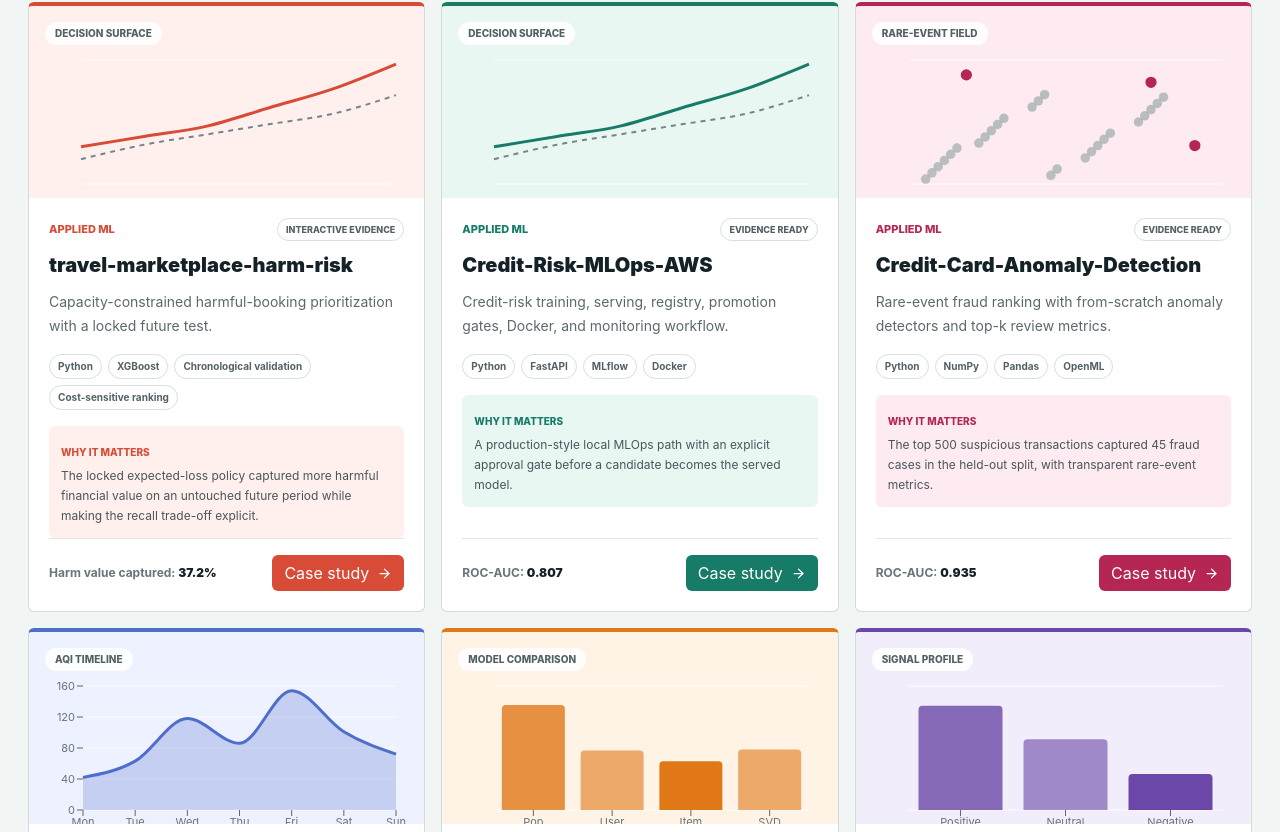
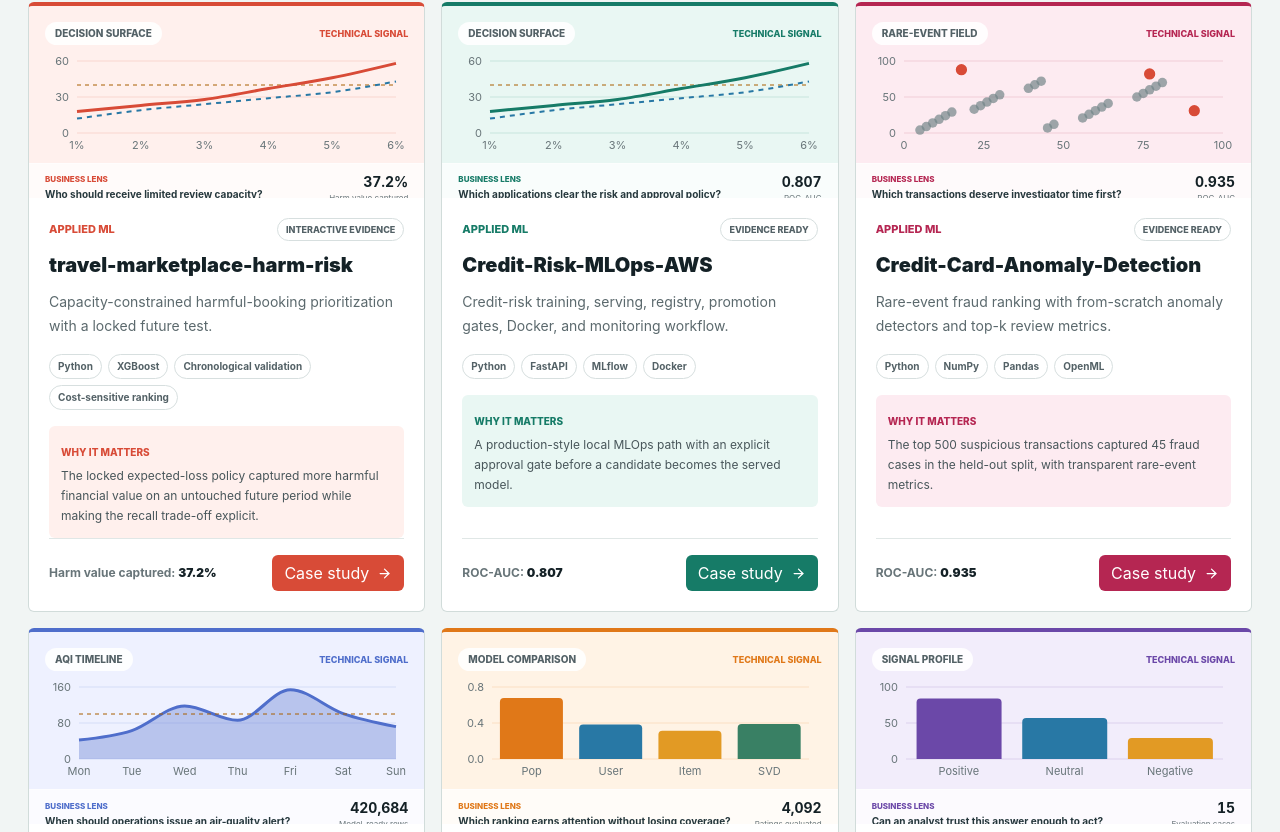
Before and after one commit to Ayush210895/ai-quality-lab, a React (Vite) app: page / in a window 1280 px wide. Shown: the part 628-1460 px from the top of the page. Built offline with nearby package versions, Linux system fonts and the light colour scheme.

Commit message:
Add business context to project visuals

```diff
--- a/src/PortfolioSite.tsx
+++ b/src/PortfolioSite.tsx
@@ -28,6 +28,7 @@
   Cell,
   Line,
   LineChart,
+  ReferenceLine,
   ResponsiveContainer,
   Scatter,
   ScatterChart,
@@ -84,6 +85,37 @@
   "Space-Race-Visualisation": ["Historical breadth versus source freshness", "Visual simplicity versus analytical nuance", "Descriptive comparison versus causal interpretation"],
   "ai-quality-lab": ["Broad model coverage versus model-specific depth", "Browser portability versus executing arbitrary models", "Simple launch gates versus domain-specific governance"],
 };
+
+const BUSINESS_QUESTIONS: Record<VisualKind, string> = {
+  risk: "Who should receive limited review capacity?",
+  fraud: "Which cases deserve investigator time first?",
+  air: "When does a forecast require an operational response?",
+  ranking: "Which option creates the strongest customer relevance?",
+  language: "Can this signal support a grounded decision?",
+  clusters: "Which segments meaningfully change the action?",
+  signals: "Which patterns should trigger attention?",
+  regression: "How much prediction error is acceptable?",
+  space: "Where are activity and investment concentrated?",
+  agents: "Where should automation stop for human review?",
+  portfolio: "What is driving risk and diversification?",
+  learning: "Can the method be explained, tested, and trusted?",
+};
+
+const PROJECT_BUSINESS_QUESTIONS: Record<string, string> = {
+  "travel-marketplace-harm-risk": "Who should receive limited review capacity?",
+  "Credit-Risk-MLOps-AWS": "Which applications clear the risk and approval policy?",
+  "Credit-Card-Anomaly-Detection": "Which transactions deserve investigator time first?",
+  "Beijing-AQI-Prediction": "When should operations issue an air-quality alert?",
+  "Amazon-Recommendation-System": "Which ranking earns attention without losing coverage?",
+  "financial-doc-agent": "Can an analyst trust this answer enough to act?",
+  "multi-agent-dev-system": "Which delivery steps can be automated with review?",
+  "Space-Race-Visualisation": "How have capability and investment shifted over time?",
+  "ai-quality-lab": "Is this model ready for a production decision?",
+};
+
+function businessQuestion(project: ProjectStory) {
+  return PROJECT_BUSINESS_QUESTIONS[project.name] ?? BUSINESS_QUESTIONS[project.visual];
+}
 
 export default function PortfolioSite({ project, onHome, onOpenLab, onSelectProject }: PortfolioSiteProps) {
   return project
@@ -161,13 +193,13 @@
 }
 
 function AtlasStat({ value, label, color }: { value: string; label: string; color: string }) {
-  return <div className="border-r border-[#d8e0df] p-4 last:border-r-0" style={{ borderTop: `4px solid ${color}` }}><strong className="block text-3xl font-black tabular-nums">{value}</strong><span className="mt-1 block text-xs leading-5 text-[#687579]">{label}</span></div>;
+  return <div className="border-r border-[#d8e0df] p-4 last:border-r-0" style={{ borderTop: `4px solid ${color}`, backgroundColor: `${color}10` }}><strong className="block text-3xl font-black tabular-nums">{value}</strong><span className="mt-1 block text-xs leading-5 text-[#687579]">{label}</span></div>;
 }
 
 function ProjectTile({ project, onSelect }: { project: ProjectStory; onSelect: () => void }) {
   return <article className="group flex min-h-[540px] flex-col overflow-hidden rounded-[6px] border border-[#d1dcda] bg-white transition-transform hover:-translate-y-1 hover:shadow-[0_16px_36px_rgba(20,33,38,.12)]" style={{ borderTop: `4px solid ${project.accent}` }}>
     <button type="button" className="block h-48 w-full overflow-hidden text-left" onClick={onSelect} aria-label={`Explore ${project.name}`}>
-      <VisualStage kind={project.visual} accent={project.accent} soft={project.soft} compact />
+      <VisualStage project={project} compact />
     </button>
     <div className="flex flex-1 flex-col p-5">
       <div className="flex items-center justify-between gap-3"><span className="text-[11px] font-extrabold uppercase" style={{ color: project.accent }}>{projectGroup(project)}</span><span className="rounded-full border border-[#d7dfdf] px-2 py-1 text-[9px] font-extrabold uppercase text-[#536166]">{STATUS_COPY[project.status].label}</span></div>
@@ -198,7 +230,7 @@
               <div className="mt-5 border-l-4 bg-white/75 p-4" style={{ borderColor: project.accent }}><span className="text-[10px] font-extrabold uppercase" style={{ color: project.accent }}>The result in one sentence</span><p className="mt-1 text-sm font-bold leading-6 text-[#26383d]">{project.outcome}</p></div>
               <div className="mt-6 flex flex-wrap gap-2"><a className="inline-flex min-h-10 items-center gap-2 rounded-[6px] px-4 text-sm font-bold text-white" style={{ backgroundColor: project.accent }} href={project.repoUrl} target="_blank" rel="noreferrer"><Code2 size={16} /> View repository <ArrowUpRight size={15} /></a>{project.name === "ai-quality-lab" && <button type="button" className="inline-flex min-h-10 items-center gap-2 rounded-[6px] border border-[#9baba8] bg-white px-4 text-sm font-bold" onClick={onOpenLab}><FlaskConical size={16} /> Open live lab</button>}</div>
             </div>
-            <div className="min-h-[340px] overflow-hidden rounded-[6px] border border-white/70 bg-white/60 shadow-[0_18px_45px_rgba(20,33,38,.12)]"><VisualStage kind={project.visual} accent={project.accent} soft={project.soft} /></div>
+            <div className="min-h-[560px] overflow-hidden rounded-[6px] border border-white/70 bg-white/60 shadow-[0_18px_45px_rgba(20,33,38,.12)] lg:min-h-[390px]"><VisualStage project={project} /></div>
           </div>
         </div>
       </section>
@@ -321,19 +353,27 @@
 
 const tooltipStyle = { border: "1px solid #d4dddc", borderRadius: 6, fontSize: 11, boxShadow: "0 8px 22px rgba(20,33,38,.12)" };
 
-function VisualStage({ kind, accent, soft, compact = false }: { kind: VisualKind; accent: string; soft: string; compact?: boolean }) {
-  const height = compact ? 192 : 340;
-  const common = <CartesianGrid stroke="#ffffff" strokeOpacity={0.75} vertical={false} />;
+function VisualStage({ project, compact = false }: { project: ProjectStory; compact?: boolean }) {
+  const { visual: kind, accent, soft } = project;
+  const question = businessQuestion(project);
+  const common = <CartesianGrid stroke={accent} strokeOpacity={0.16} vertical={false} />;
   const label = visualLabel(kind);
-  return <div className="relative h-full w-full overflow-hidden p-4" style={{ backgroundColor: soft }}>
-    <div className="absolute left-4 top-4 z-10 rounded-full bg-white/90 px-2.5 py-1 text-[10px] font-extrabold uppercase text-[#536166]">{label}</div>
-    <div style={{ height: `${height}px`, paddingTop: compact ? 22 : 30 }}>
-      {kind === "fraud" || kind === "clusters" ? <ScatterVisual kind={kind} accent={accent} common={common} />
-        : kind === "ranking" || kind === "language" || kind === "portfolio" || kind === "space" ? <BarVisual kind={kind} accent={accent} common={common} />
-          : kind === "agents" || kind === "learning" ? <FlowVisual kind={kind} accent={accent} />
-            : kind === "air" ? <AreaVisual accent={accent} common={common} />
-              : <LineVisual kind={kind} accent={accent} common={common} />}
+  const chart = kind === "fraud" || kind === "clusters" ? <ScatterVisual kind={kind} accent={accent} common={common} />
+    : kind === "ranking" || kind === "language" || kind === "portfolio" || kind === "space" ? <BarVisual kind={kind} accent={accent} common={common} />
+      : kind === "agents" || kind === "learning" ? <FlowVisual kind={kind} accent={accent} />
+        : kind === "air" ? <AreaVisual accent={accent} common={common} />
+          : <LineVisual kind={kind} accent={accent} common={common} />;
+  return <div className="flex h-full w-full flex-col overflow-hidden" style={{ backgroundColor: soft }}>
+    <div className="flex items-center justify-between gap-3 px-4 pt-4"><span className="rounded-full bg-white/90 px-2.5 py-1 text-[10px] font-extrabold uppercase text-[#536166]">{label}</span><span className="text-[9px] font-extrabold uppercase" style={{ color: accent }}>Technical signal</span></div>
+    <div className={compact ? "px-3" : "grid flex-1 grid-rows-[220px_1fr] lg:grid-cols-[minmax(0,1fr)_230px] lg:grid-rows-1"}>
+      <div className={`min-w-0 px-1 ${compact ? "h-[118px]" : "h-full"}`}>{chart}</div>
+      {!compact && <aside className="business-visual-panel flex flex-col justify-between border-t border-white/30 p-5 text-white lg:border-l lg:border-t-0">
+        <div><p className="text-[10px] font-extrabold uppercase text-[#ffd475]">Business question</p><p className="mt-2 text-lg font-black leading-6">{question}</p></div>
+        <div className="mt-5 border-t border-white/20 pt-4"><span className="text-[10px] font-extrabold uppercase text-[#9edfd5]">Decision owner</span><strong className="mt-1 block text-sm leading-5">{project.decisionOwner}</strong></div>
+        <div className="mt-4 border-t border-white/20 pt-4"><span className="text-[10px] font-extrabold uppercase text-[#9edfd5]">Proof point</span><strong className="mt-1 block text-2xl tabular-nums">{project.metrics[0].value}</strong><small className="mt-1 block text-xs text-[#d6e0df]">{project.metrics[0].label}</small></div>
+      </aside>}
     </div>
+    {compact && <div className="grid min-h-[46px] grid-cols-[1fr_auto] items-center gap-3 border-t border-white/60 bg-white/75 px-4 py-2"><span><span className="block text-[8px] font-extrabold uppercase" style={{ color: accent }}>Business lens</span><strong className="mt-0.5 line-clamp-1 block text-[10px] text-[#26383d]">{question}</strong></span><span className="text-right"><strong className="block text-sm tabular-nums text-[#142126]">{project.metrics[0].value}</strong><small className="block text-[8px] text-[#687579]">{project.metrics[0].label}</small></span></div>}
   </div>;
 }
 
@@ -343,17 +383,17 @@
 }
 
 function LineVisual({ kind, accent, common }: { kind: VisualKind; accent: string; common: ReactNode }) {
-  const data = kind === "signals"
-    ? Array.from({ length: 24 }, (_, i) => ({ x: i, a: Math.sin(i * 0.72) * 32 + Math.cos(i * 0.21) * 10 + 50 }))
+  const data: Array<{ x: string; a: number; b?: number }> = kind === "signals"
+    ? Array.from({ length: 24 }, (_, i) => ({ x: String(i + 1), a: Math.sin(i * 0.72) * 32 + Math.cos(i * 0.21) * 10 + 50 }))
     : kind === "risk"
-      ? [{ x: 1, a: 18, b: 12 }, { x: 2, a: 23, b: 19 }, { x: 3, a: 28, b: 24 }, { x: 4, a: 37, b: 29 }, { x: 5, a: 46, b: 34 }, { x: 6, a: 58, b: 43 }]
-      : [{ x: 1, a: 32, b: 30 }, { x: 2, a: 43, b: 46 }, { x: 3, a: 38, b: 41 }, { x: 4, a: 58, b: 54 }, { x: 5, a: 65, b: 68 }, { x: 6, a: 73, b: 71 }];
-  return <ResponsiveContainer width="100%" height="100%"><LineChart data={data} margin={{ top: 16, right: 12, left: -24, bottom: 0 }}>{common}<XAxis dataKey="x" tick={false} axisLine={false} /><YAxis tick={false} axisLine={false} /><Tooltip contentStyle={tooltipStyle} /><Line type="monotone" dataKey="a" stroke={accent} strokeWidth={3} dot={false} /><Line type="monotone" dataKey="b" stroke="#758488" strokeWidth={2} strokeDasharray="5 5" dot={false} /></LineChart></ResponsiveContainer>;
+      ? [{ x: "1%", a: 18, b: 12 }, { x: "2%", a: 23, b: 19 }, { x: "3%", a: 28, b: 24 }, { x: "4%", a: 37, b: 29 }, { x: "5%", a: 46, b: 34 }, { x: "6%", a: 58, b: 43 }]
+      : [{ x: "P1", a: 32, b: 30 }, { x: "P2", a: 43, b: 46 }, { x: "P3", a: 38, b: 41 }, { x: "P4", a: 58, b: 54 }, { x: "P5", a: 65, b: 68 }, { x: "P6", a: 73, b: 71 }];
+  return <ResponsiveContainer width="100%" height="100%"><LineChart data={data} margin={{ top: 16, right: 12, left: 0, bottom: 0 }}>{common}<XAxis dataKey="x" tick={{ fontSize: 9 }} axisLine={false} tickLine={false} /><YAxis tick={{ fontSize: 9 }} axisLine={false} tickLine={false} width={32} /><Tooltip contentStyle={tooltipStyle} /><ReferenceLine y={kind === "signals" ? 50 : 40} stroke="#a85f00" strokeDasharray="4 4" /><Line type="monotone" dataKey="a" name="Primary" stroke={accent} strokeWidth={3} dot={false} /><Line type="monotone" dataKey="b" name="Baseline" stroke="#2878a5" strokeWidth={2} strokeDasharray="5 5" dot={false} /></LineChart></ResponsiveContainer>;
 }
 
 function AreaVisual({ accent, common }: { accent: string; common: ReactNode }) {
   const data = [{ x: "Mon", a: 42 }, { x: "Tue", a: 63 }, { x: "Wed", a: 118 }, { x: "Thu", a: 86 }, { x: "Fri", a: 154 }, { x: "Sat", a: 101 }, { x: "Sun", a: 72 }];
-  return <ResponsiveContainer width="100%" height="100%"><AreaChart data={data} margin={{ top: 16, right: 12, left: -22, bottom: 0 }}>{common}<XAxis dataKey="x" tick={{ fontSize: 10 }} axisLine={false} /><YAxis tick={{ fontSize: 10 }} axisLine={false} /><Tooltip contentStyle={tooltipStyle} /><Area type="monotone" dataKey="a" stroke={accent} fill={accent} fillOpacity={0.26} strokeWidth={3} /></AreaChart></ResponsiveContainer>;
+  return <ResponsiveContainer width="100%" height="100%"><AreaChart data={data} margin={{ top: 16, right: 12, left: 0, bottom: 0 }}>{common}<XAxis dataKey="x" tick={{ fontSize: 9 }} axisLine={false} tickLine={false} /><YAxis tick={{ fontSize: 9 }} axisLine={false} tickLine={false} width={34} /><Tooltip contentStyle={tooltipStyle} /><ReferenceLine y={100} stroke="#a85f00" strokeDasharray="4 4" /><Area type="monotone" dataKey="a" name="AQI" stroke={accent} fill={accent} fillOpacity={0.34} strokeWidth={3} /></AreaChart></ResponsiveContainer>;
 }
 
 function BarVisual({ kind, accent, common }: { kind: VisualKind; accent: string; common: ReactNode }) {
@@ -361,13 +401,14 @@
     : kind === "space" ? [{ name: "60s", value: 420 }, { name: "70s", value: 1038 }, { name: "80s", value: 964 }, { name: "90s", value: 890 }, { name: "00s", value: 632 }, { name: "10s", value: 380 }]
       : kind === "portfolio" ? [{ name: "AAPL", value: 60 }, { name: "MSFT", value: 47 }, { name: "JPM", value: 48 }, { name: "TLT", value: -44 }, { name: "GLD", value: -10 }]
         : [{ name: "Positive", value: 84 }, { name: "Neutral", value: 57 }, { name: "Negative", value: 29 }];
-  return <ResponsiveContainer width="100%" height="100%"><BarChart data={data} margin={{ top: 16, right: 12, left: -24, bottom: 0 }}>{common}<XAxis dataKey="name" tick={{ fontSize: 10 }} axisLine={false} /><YAxis tick={false} axisLine={false} /><Tooltip contentStyle={tooltipStyle} /><Bar dataKey="value" radius={[4, 4, 0, 0]}>{data.map((entry, index) => <Cell key={entry.name} fill={index === 2 ? accent : `${accent}${index % 2 ? "99" : "cc"}`} />)}</Bar></BarChart></ResponsiveContainer>;
+  const colors = [accent, "#2878a5", "#e29a24", "#398064", "#7656a5", "#d75b4d"];
+  return <ResponsiveContainer width="100%" height="100%"><BarChart data={data} margin={{ top: 16, right: 12, left: 0, bottom: 0 }}>{common}<XAxis dataKey="name" tick={{ fontSize: 9 }} axisLine={false} tickLine={false} /><YAxis tick={{ fontSize: 9 }} axisLine={false} tickLine={false} width={34} tickFormatter={(value: number) => kind === "ranking" ? value.toFixed(1) : String(Math.round(value))} /><Tooltip contentStyle={tooltipStyle} /><Bar dataKey="value" radius={[4, 4, 0, 0]}>{data.map((entry, index) => <Cell key={entry.name} fill={colors[index % colors.length]} />)}</Bar></BarChart></ResponsiveContainer>;
 }
 
 function ScatterVisual({ kind, accent, common }: { kind: VisualKind; accent: string; common: ReactNode }) {
   const normal = Array.from({ length: 26 }, (_, i) => ({ x: (i * 17) % 83 + (kind === "clusters" && i > 12 ? 48 : 5), y: (i * 29) % 70 + (kind === "clusters" && i > 12 ? 18 : 4), z: 55 }));
   const flagged = kind === "fraud" ? [{ x: 18, y: 88, z: 100 }, { x: 77, y: 82, z: 100 }, { x: 91, y: 31, z: 100 }] : Array.from({ length: 12 }, (_, i) => ({ x: 65 + (i * 13) % 32, y: 45 + (i * 19) % 45, z: 65 }));
-  return <ResponsiveContainer width="100%" height="100%"><ScatterChart margin={{ top: 16, right: 12, left: -22, bottom: 0 }}>{common}<XAxis type="number" dataKey="x" tick={false} axisLine={false} /><YAxis type="number" dataKey="y" tick={false} axisLine={false} /><ZAxis type="number" dataKey="z" range={[35, 100]} /><Tooltip contentStyle={tooltipStyle} /><Scatter data={normal} fill={kind === "clusters" ? "#4f6ecb" : "#9aa8aa"} fillOpacity={0.68} /><Scatter data={flagged} fill={accent} /></ScatterChart></ResponsiveContainer>;
+  return <ResponsiveContainer width="100%" height="100%"><ScatterChart margin={{ top: 16, right: 12, left: 0, bottom: 0 }}>{common}<XAxis type="number" dataKey="x" tick={{ fontSize: 9 }} axisLine={false} tickLine={false} /><YAxis type="number" dataKey="y" tick={{ fontSize: 9 }} axisLine={false} tickLine={false} width={32} /><ZAxis type="number" dataKey="z" range={[35, 100]} /><Tooltip contentStyle={tooltipStyle} /><Scatter name="Population" data={normal} fill={kind === "clusters" ? "#2878a5" : "#718487"} fillOpacity={0.68} /><Scatter name={kind === "fraud" ? "Priority review" : "Segment B"} data={flagged} fill={kind === "fraud" ? "#d84b37" : "#e29a24"} /></ScatterChart></ResponsiveContainer>;
 }
 
 function FlowVisual({ kind, accent }: { kind: VisualKind; accent: string }) {
--- a/src/index.css
+++ b/src/index.css
@@ -56,6 +56,11 @@
 .recharts-cartesian-axis-tick-value { fill: #687579; font-size: 11px; }
 .recharts-tooltip-wrapper { outline: none; }
 
+.business-visual-panel {
+  background: #20343a;
+  border-bottom: 5px solid #e3a32b;
+}
+
 .architecture-stage[aria-pressed="true"] {
   box-shadow: 0 0 0 3px color-mix(in srgb, var(--project-accent) 72%, white);
   transform: translateY(-3px);
```
Also changed, not shown: 7 other files (tests, documents, lock files or other folders).
